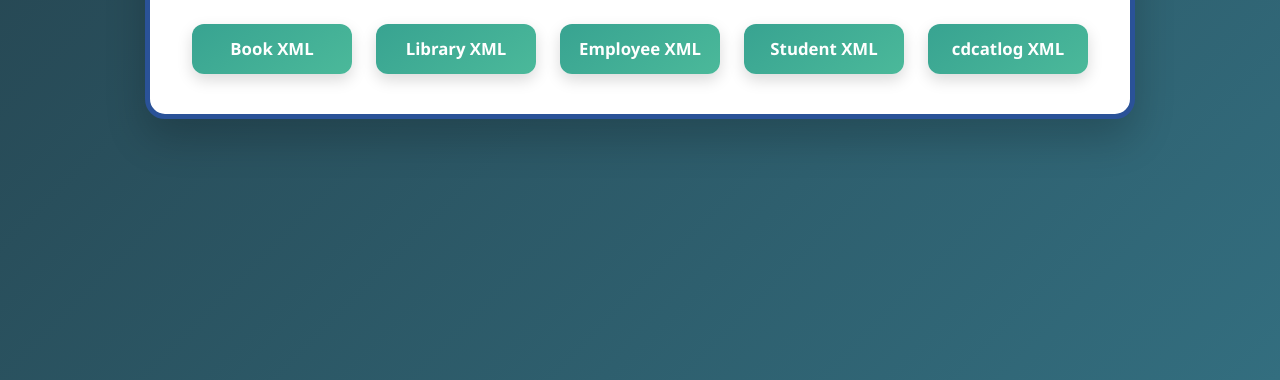
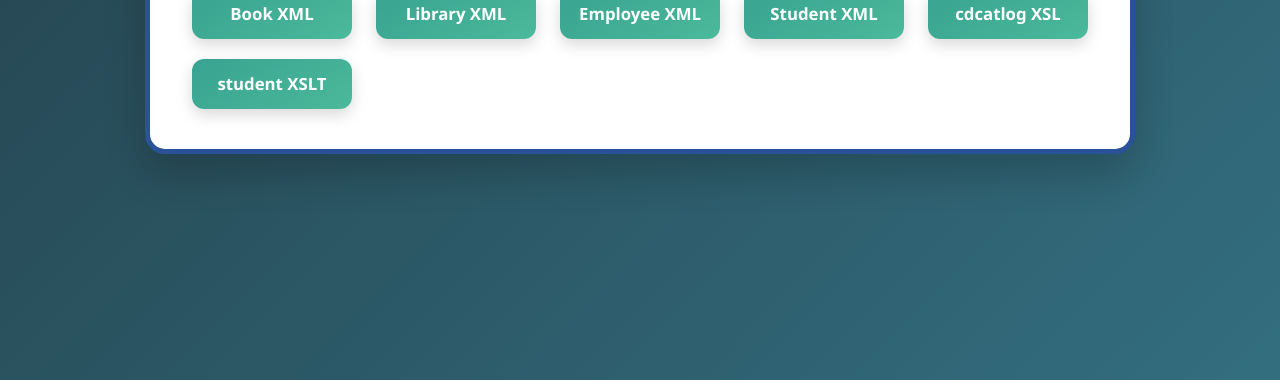
Before and after one commit to Sanika2805/WebDevelopment, a plain HTML site: page xml/index3.html in a window 1280 px wide. Shown: the part 420-800 px from the top of the page. Drawn offline with Linux system fonts and the light colour scheme.

Commit message:
Update index3.html

```diff
--- a/xml/index3.html
+++ b/xml/index3.html
@@ -77,8 +77,8 @@
       <a href="library.xml" class="btn">Library XML</a>
       <a href="employees.xml"class="btn">Employee XML</a>
       <a href="students.xml" class="btn">Student XML</a>
-      <a href="cdcatlog.xml" class="btn">cdcatlog XML</a>
-
+      <a href="cdcatlog.xml" class="btn">cdcatlog XSL</a>
+       <a href="student.xml" class="btn">student XSLT</a>
     </div>
   </div>
 
```
